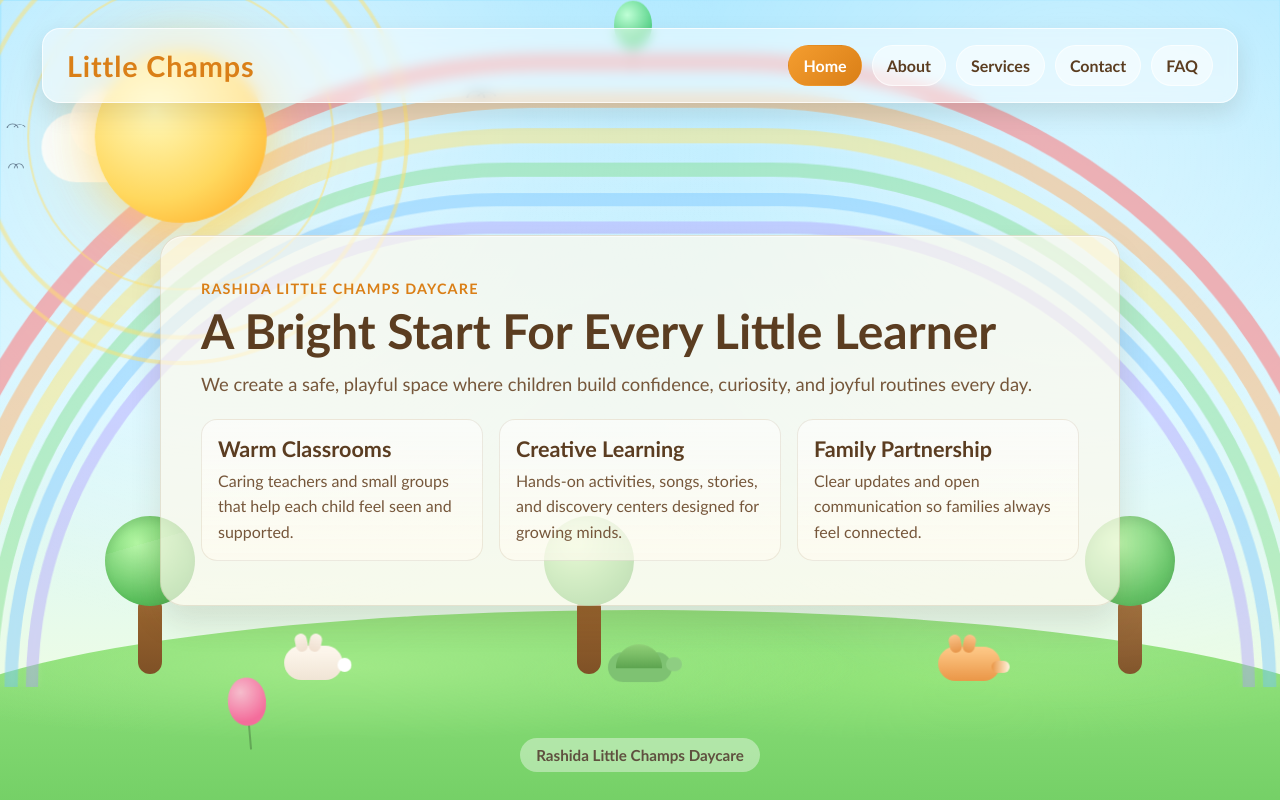
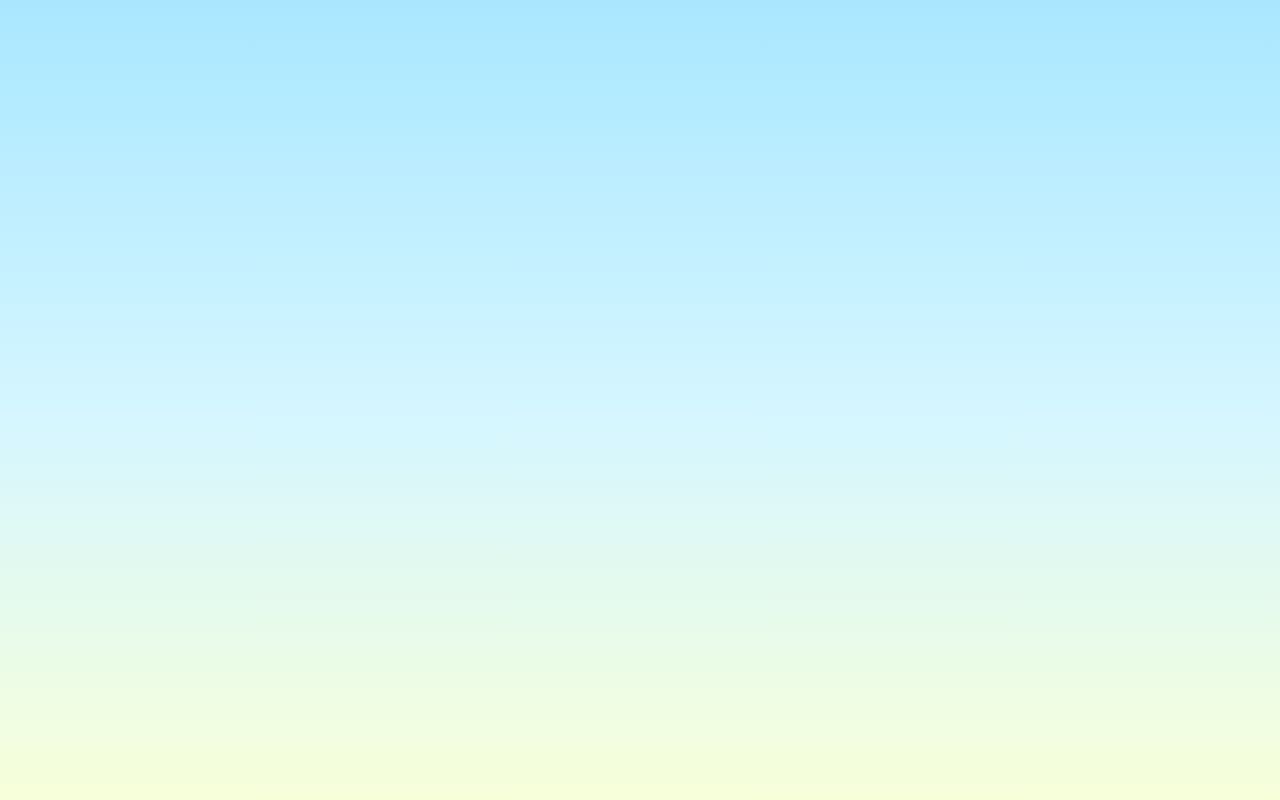
Before and after one commit to mz9201ju/RashidaLittleChampsDayCare, a React (Vite) app: page / in a window 1280 px wide. Built offline with nearby package versions, Linux system fonts and the light colour scheme.

Commit message:
updated base

```diff
--- a/src/App.jsx
+++ b/src/App.jsx
@@ -9,7 +9,7 @@ import ServicesPage from './website/pages/ServicesPage'
 export default function App() {
   return (
     <Routes>
-      <Route path="/" element={<SiteLayout />}>
+      <Route path="/RashidaLittleChampsDayCare" element={<SiteLayout />}>
         <Route index element={<HomePage />} />
         <Route path="about" element={<AboutPage />} />
         <Route path="services" element={<ServicesPage />} />
--- a/vite.config.js
+++ b/vite.config.js
@@ -4,7 +4,7 @@ import react from "@vitejs/plugin-react";
 // ⚡ Replace "your-repo-name" with your actual GitHub repo name
 export default defineConfig({
   plugins: [react()],
-  base: "/RashidaLittleChampsDayCare/",  // 👈 very important for GitHub Pages
+  base: "/RashidaLittleChampsDayCare",  // 👈 very important for GitHub Pages
   build: {
     outDir: "dist",
   },
```
